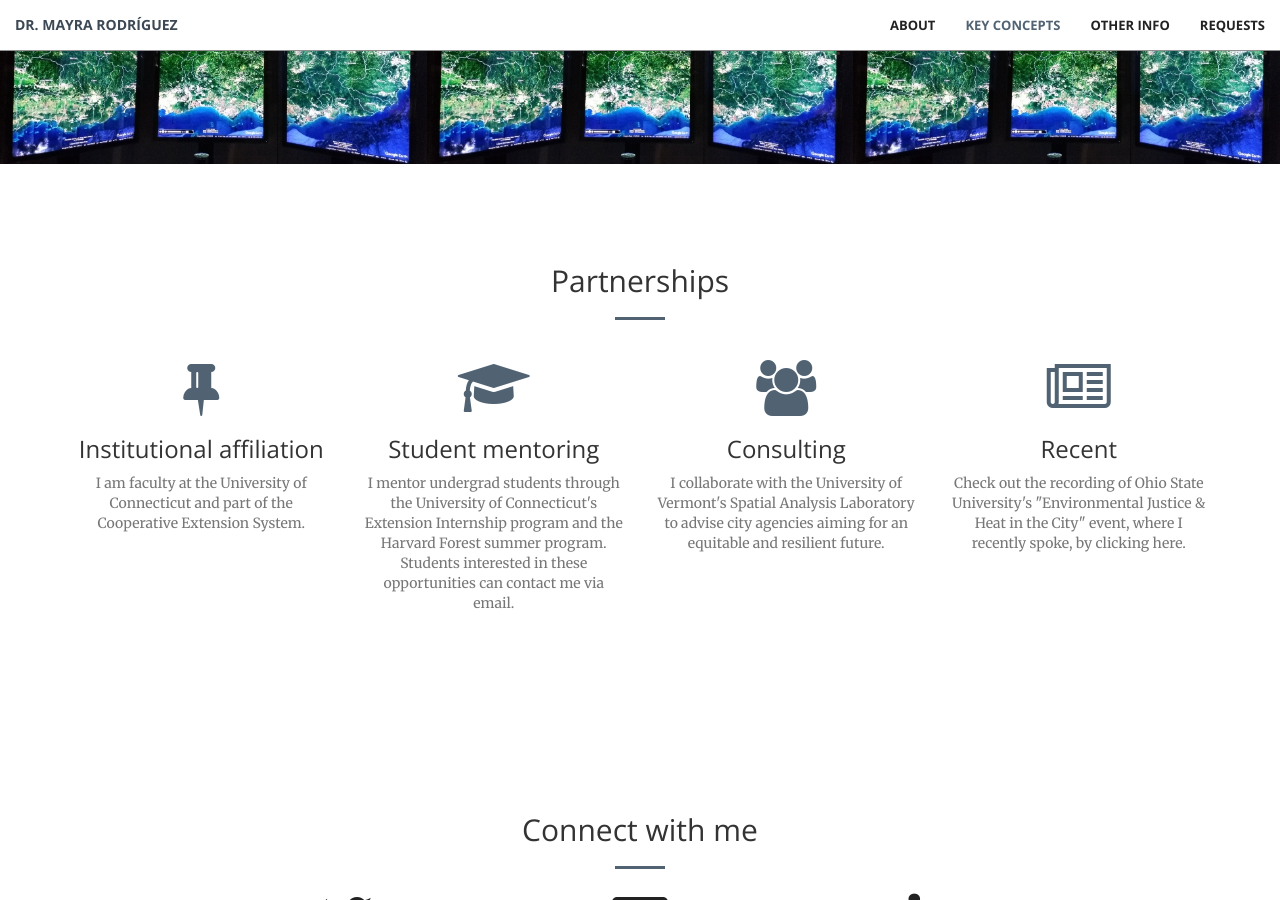
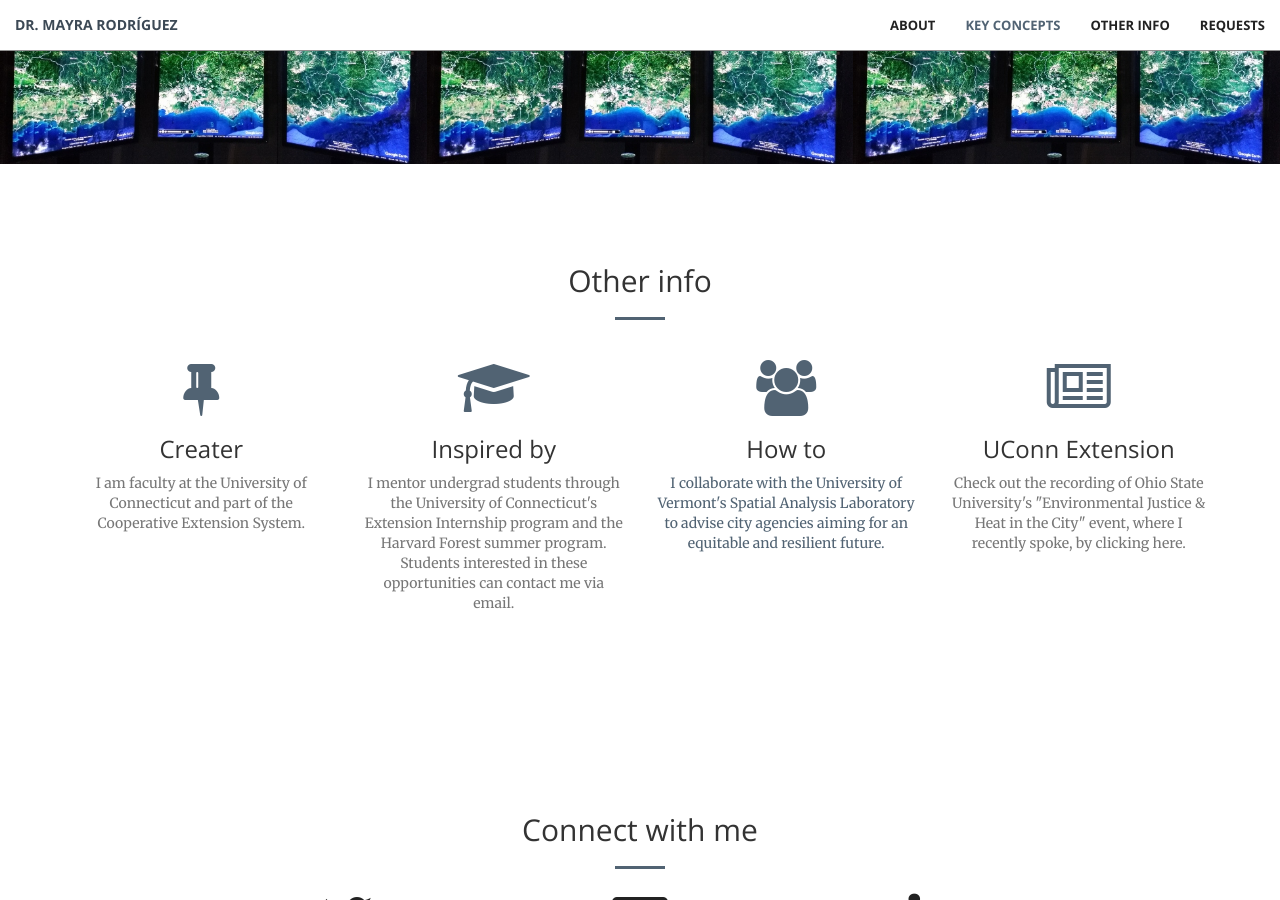
Before and after one commit to peopleandplanet/peopleandplanet.github.io, a Jekyll site: the page built from index.html, in a window 1280 px wide and 900 px high, scrolled down 2710 px. Built offline with Jekyll 4.4.1, drawn with Linux system fonts in a browser that asks for light colours.

Commit message:
Update services.html

```diff
--- a/_includes/services.html
+++ b/_includes/services.html
@@ -2,7 +2,7 @@
     <div class="container">
         <div class="row">
             <div class="col-lg-12 text-center">
-                <h2 class="section-heading">Partnerships</h2>
+                <h2 class="section-heading">Other info</h2>
                 <hr class="primary">
             </div>
         </div>
@@ -12,29 +12,29 @@
             <div class="col-lg-3 col-md-6 text-center">
                 <div class="service-box">
                     <i class="fa fa-4x fa-thumb-tack wow bounceIn text-primary"></i>
-                    <h3>Institutional affiliation</h3>
-                    <a href="https://cahnr.uconn.edu/extension/" class="text-muted" target="_blank">I am faculty at the University of Connecticut and part of the Cooperative Extension System.</a>
+                    <h3>Creater</h3>
+                    <a href="" class="text-muted" target="_blank">I am faculty at the University of Connecticut and part of the Cooperative Extension System.</a>
                 </div>
             </div>
             <div class="col-lg-3 col-md-6 text-center">
                 <div class="service-box">
                     <i class="fa fa-4x fa-graduation-cap wow bounceIn text-primary" data-wow-delay=".2s"></i>
-                    <h3>Student mentoring</h3>
-                    <a href="mailto:mayra.rodriguez_gonzalez@uconn.edu" class="text-muted" target="_blank">I mentor undergrad students through the University of Connecticut's Extension Internship program and the Harvard Forest summer program. Students interested in these opportunities can contact me via email.</a>
+                    <h3>Inspired by</h3>
+                    <a href="" class="text-muted" target="_blank">I mentor undergrad students through the University of Connecticut's Extension Internship program and the Harvard Forest summer program. Students interested in these opportunities can contact me via email.</a>
                 </div>
             </div>
             <div class="col-lg-3 col-md-6 text-center">
                 <div class="service-box">
                     <i class="fa fa-4x fa-users wow bounceIn text-primary" data-wow-delay=".1s"></i>
-                    <h3>Consulting</h3>
-                    <a href="https://site.uvm.edu/sal/" class="text-muted" target="_blank">I collaborate with the University of Vermont's Spatial Analysis Laboratory to advise city agencies aiming for an equitable and resilient future.</a>
+                    <h3>How to</h3>
+                    <a href="">I collaborate with the University of Vermont's Spatial Analysis Laboratory to advise city agencies aiming for an equitable and resilient future.</a>
                 </div>
             </div>
             <div class="col-lg-3 col-md-6 text-center">
                 <div class="service-box">
                     <i class="fa fa-4x fa-newspaper-o wow bounceIn text-primary" data-wow-delay=".3s"></i>
-                    <h3>Recent</h3>
-                    <a href="https://epn.osu.edu/events/advancing-environmental-justice-extreme-heat-and-adapting-through-collaborative-networks" class="text-muted" target="_blank">Check out the recording of Ohio State University's "Environmental Justice & Heat in the City" event, where I recently spoke, by clicking here.</a>
+                    <h3>UConn Extension</h3>
+                    <a href="" class="text-muted" target="_blank">Check out the recording of Ohio State University's "Environmental Justice & Heat in the City" event, where I recently spoke, by clicking here.</a>
                 </div>
             </div>
         </div>
```
